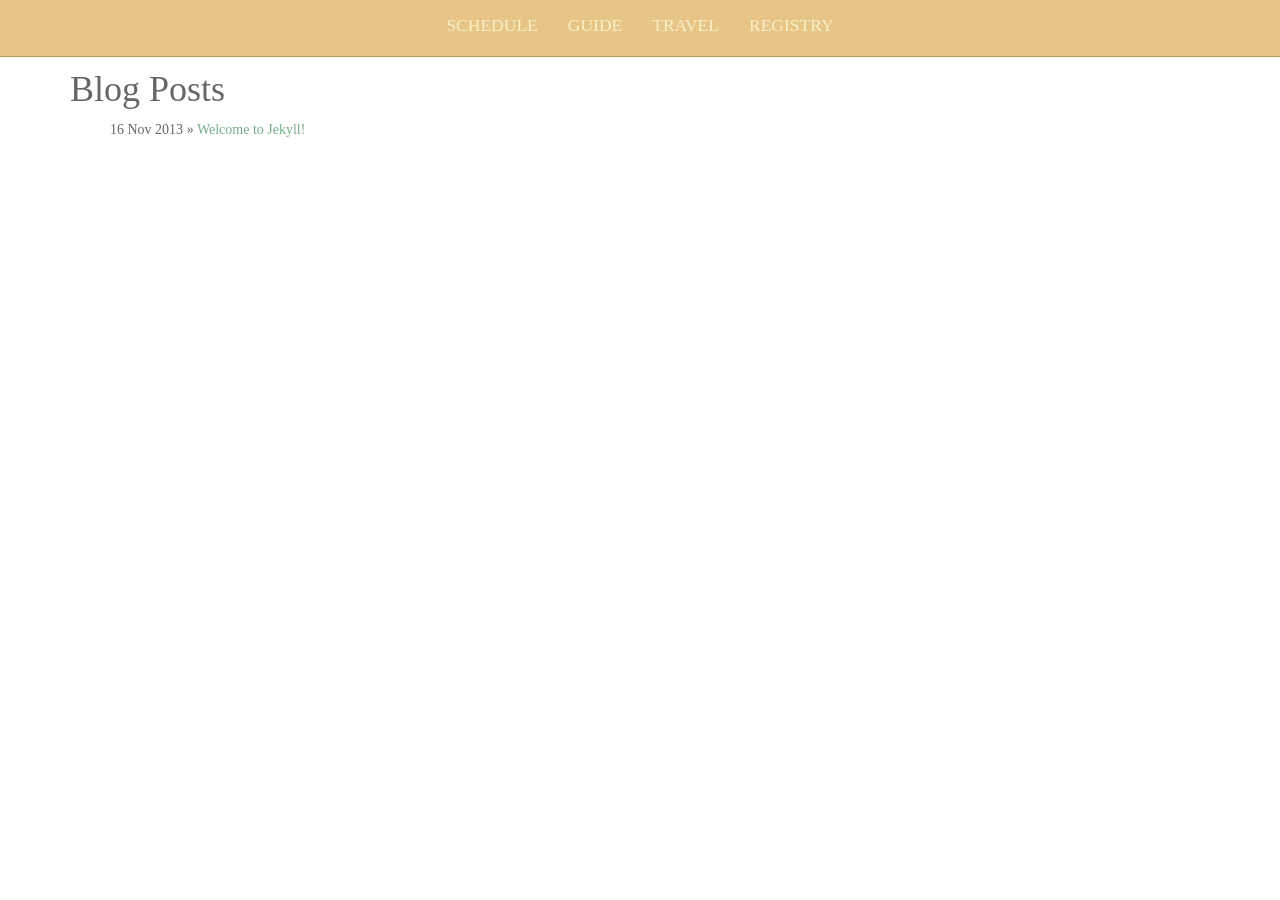
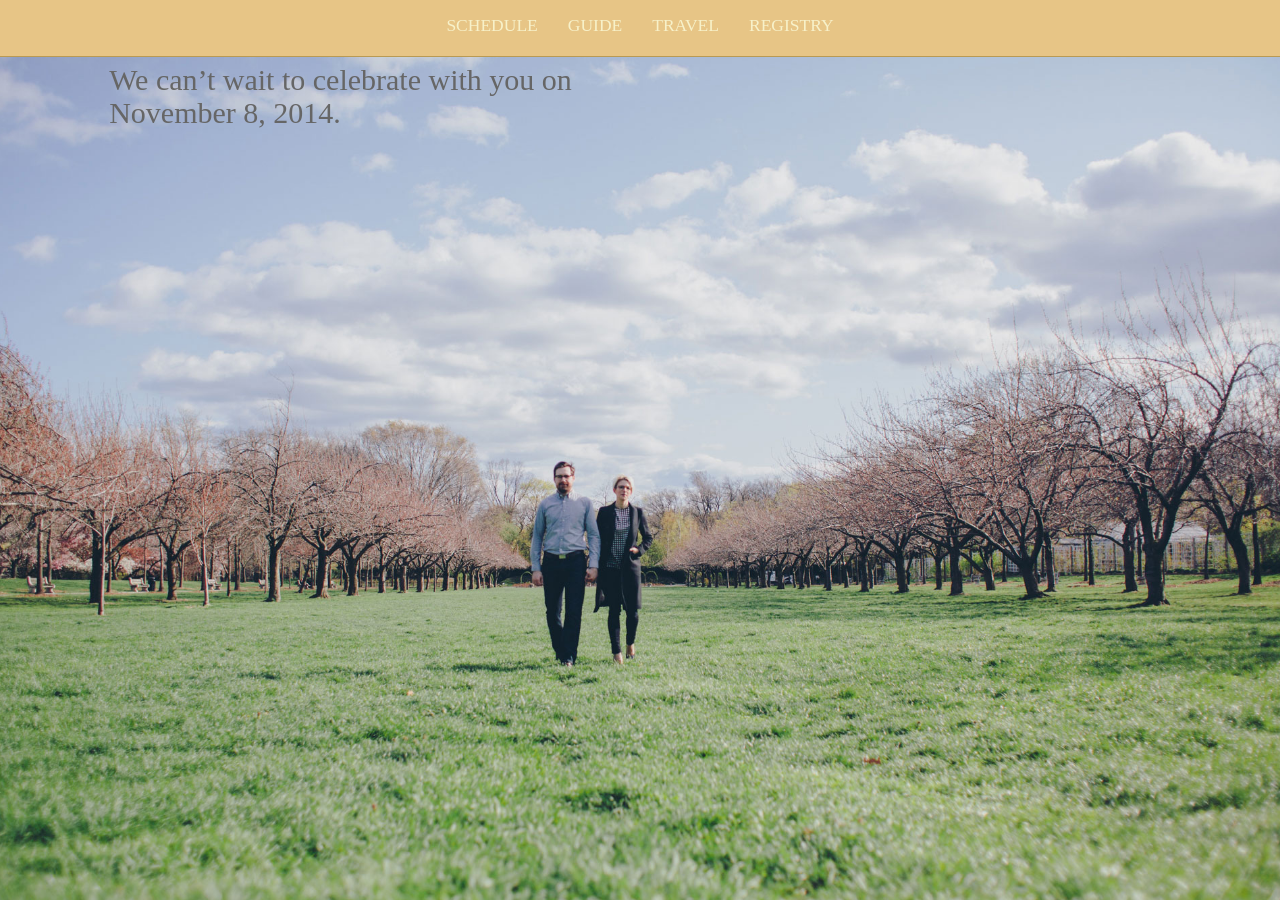
Before and after one commit to jpfinley/weddingSite, a Jekyll site: the page built from site/index.html, in a window 1280 px wide. Built offline with Jekyll 4.4.1, drawn with Linux system fonts in a browser that asks for light colours; nearby versions of some CDN libraries; Markdown is read by kramdown in place of the engine named in the settings.

Commit message:
Adds home page and barely optimized background jpeg
 Remove Jekyll blog boilerplate. Closes #18.

```diff
--- a/site/assets/css/style.css
+++ b/site/assets/css/style.css
@@ -148,6 +148,25 @@ header {
   margin-right: 10px;
 }
 
+/* Home ==================== */
+
+/* from http://css-tricks.com/perfect-full-page-background-image/ */
+#background-photo {
+  background-image: url(../images/couple.jpg);
+  -webkit-background-size: cover;
+  -moz-background-size: cover;
+  -o-background-size: cover;
+  background-size: cover;
+  background-position: top center;
+  background-repeat: no-repeat;
+  position: fixed;
+  top: 3em;
+  width: 100%;
+  height: 100%;
+  padding: 0;
+  margin: 0;
+}
+
 /* Schedule ==================== */
 
 header span {
--- a/site/index.html
+++ b/site/index.html
@@ -2,13 +2,11 @@
 layout: default
 title: The Wedding of John and Jamie
 ---
-<div class="container">
-  <div id="home">
-    <h1>Blog Posts</h1>
-    <ul class="posts">
-      {% for post in site.posts %}
-        <li><span>{{ post.date | date_to_string }}</span> &raquo; <a href="{{ post.url }}">{{ post.title }}</a></li>
-      {% endfor %}
-    </ul>
+
+<div class="container" id="background-photo">
+	<div class="row section">
+		<div class="col-md-5 col-md-offset-1">
+			<h2>We can’t wait to celebrate with you on November 8, 2014.</h2>
+		</div>
   </div>
 </div> <!-- /container -->
```
Also changed, not shown: site/_layouts/post.html (deleted, +0 -9 lines), site/_posts/2013-11-16-welcome-to-jekyll.markdown (deleted, +0 -24 lines), site/assets/images/couple.jpg (added).
